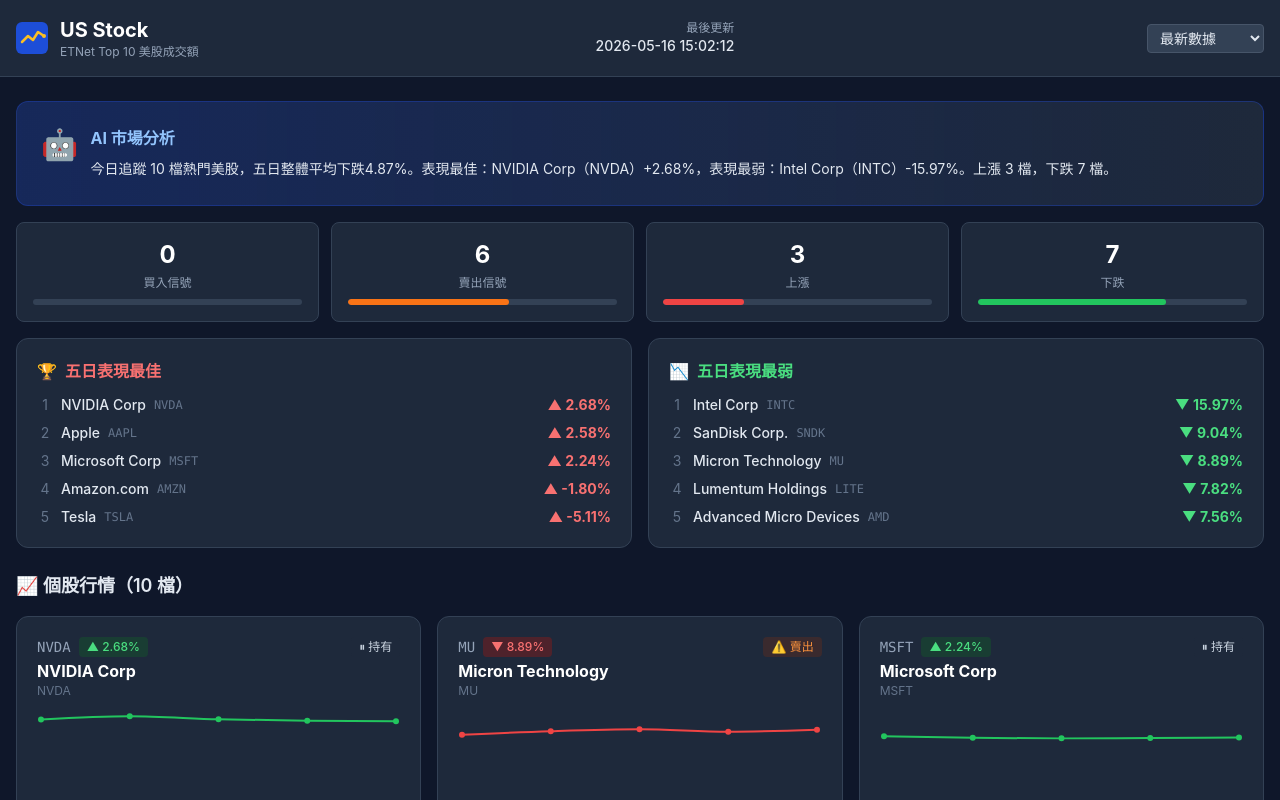
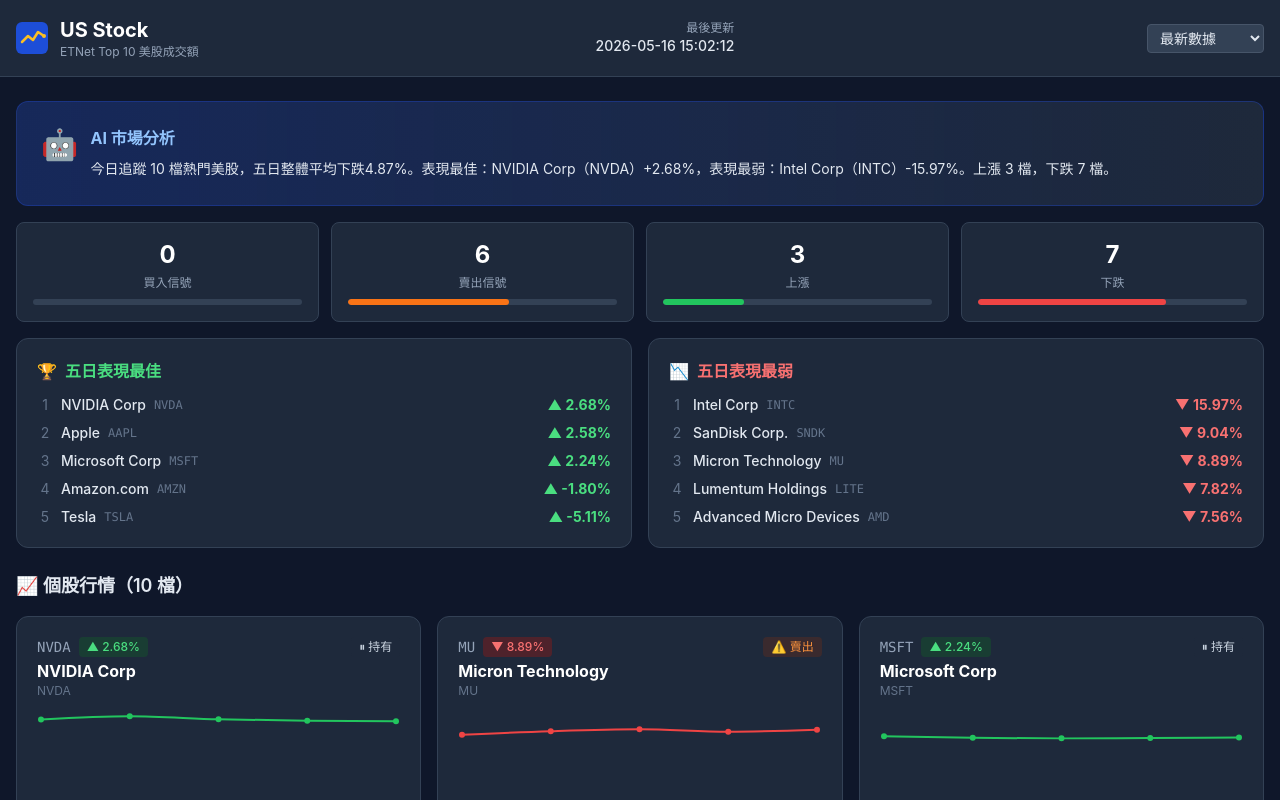
Before and after one commit to 88flytomoney-ctrl/usstock, a React (Vite) app: page / in a window 1280 px wide. Shown: the top 800 px of the page. Built offline with nearby package versions, Linux system fonts and the light colour scheme.

Commit message:
fix: invert AIAnalysis colors - green=up, red=down (correct finance convention)

```diff
--- a/src/components/AIAnalysis.jsx
+++ b/src/components/AIAnalysis.jsx
@@ -8,8 +8,8 @@
   const signalBars = [
     { label: '買入信號', count: buySignals, color: 'bg-blue-500' },
     { label: '賣出信號', count: sellSignals, color: 'bg-orange-500' },
-    { label: '上漲', count: gainers.length, color: 'bg-red-500' },
-    { label: '下跌', count: losers.length, color: 'bg-green-500' },
+    { label: '上漲', count: gainers.length, color: 'bg-green-500' },
+    { label: '下跌', count: losers.length, color: 'bg-red-500' },
   ];
 
   return (
@@ -41,7 +41,7 @@
 
       <div className="grid grid-cols-1 md:grid-cols-2 gap-4">
         <div className="card">
-          <h3 className="font-semibold text-red-400 mb-3 flex items-center gap-2">
+          <h3 className="font-semibold text-green-400 mb-3 flex items-center gap-2">
             <span>🏆</span> 五日表現最佳
           </h3>
           <div className="space-y-2">
@@ -55,14 +55,14 @@
                     <span className="font-medium text-slate-200">{s.name}</span>
                     <span className="text-slate-500 font-mono text-xs">{s.code}</span>
                   </div>
-                  <span className="text-red-400 font-bold">▲ {s.fiveDayPct.toFixed(2)}%</span>
+                  <span className="text-green-400 font-bold">▲ {s.fiveDayPct.toFixed(2)}%</span>
                 </div>
               ))}
           </div>
         </div>
 
         <div className="card">
-          <h3 className="font-semibold text-green-400 mb-3 flex items-center gap-2">
+          <h3 className="font-semibold text-red-400 mb-3 flex items-center gap-2">
             <span>📉</span> 五日表現最弱
           </h3>
           <div className="space-y-2">
@@ -76,7 +76,7 @@
                     <span className="font-medium text-slate-200">{s.name}</span>
                     <span className="text-slate-500 font-mono text-xs">{s.code}</span>
                   </div>
-                  <span className="text-green-400 font-bold">▼ {Math.abs(s.fiveDayPct).toFixed(2)}%</span>
+                  <span className="text-red-400 font-bold">▼ {Math.abs(s.fiveDayPct).toFixed(2)}%</span>
                 </div>
               ))}
           </div>
```
Also changed, not shown: 2 other files (tests, documents, lock files or other folders).
